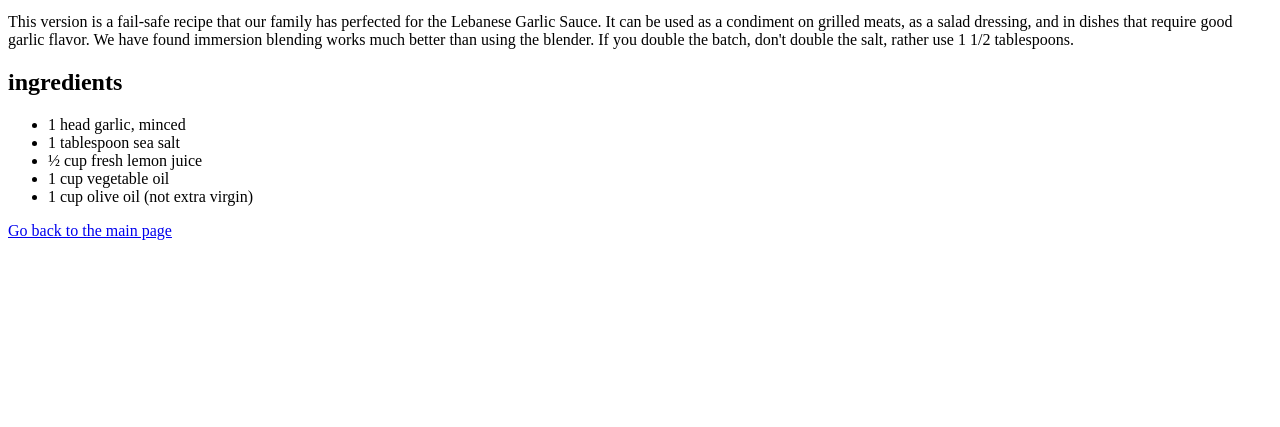
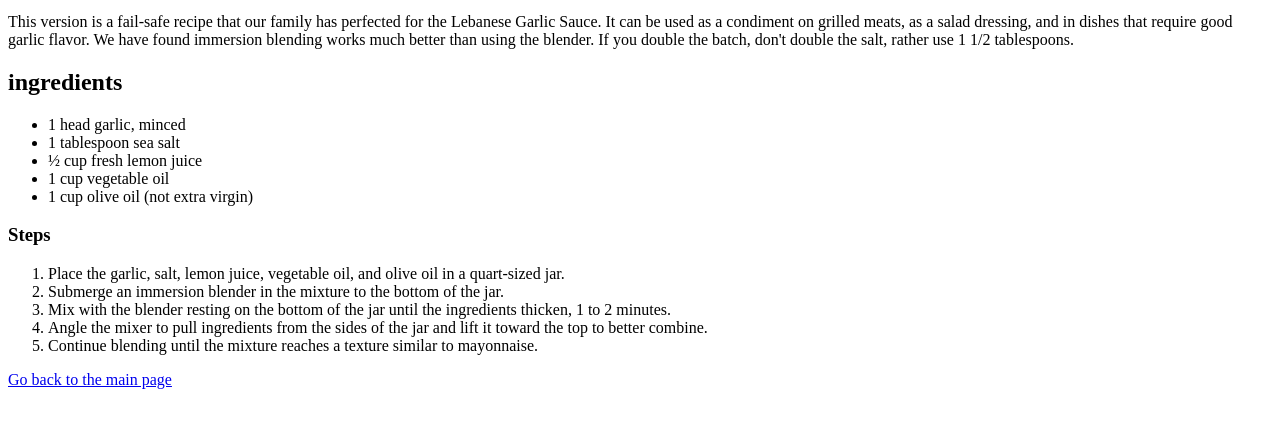
Before and after one commit to isaias3121/odin-recipes, a plain HTML site: page recipes/thick-style-lebanese-garlic-sauce.html in a window 1280 px wide. Shown: the part 101-528 px from the top of the page. Drawn offline with Linux system fonts and the light colour scheme.

Commit message:
add steps

```diff
--- a/recipes/thick-style-lebanese-garlic-sauce.html
+++ b/recipes/thick-style-lebanese-garlic-sauce.html
@@ -27,6 +27,30 @@
 			<li>1 cup olive oil (not extra virgin)</li>
 		</ul>
 
+		<h3>Steps</h3>
+
+		<ol>
+			<li>
+				Place the garlic, salt, lemon juice, vegetable oil, and olive oil in a
+				quart-sized jar.
+			</li>
+			<li>
+				Submerge an immersion blender in the mixture to the bottom of the jar.
+			</li>
+			<li>
+				Mix with the blender resting on the bottom of the jar until the
+				ingredients thicken, 1 to 2 minutes.
+			</li>
+			<li>
+				Angle the mixer to pull ingredients from the sides of the jar and lift
+				it toward the top to better combine.
+			</li>
+			<li>
+				Continue blending until the mixture reaches a texture similar to
+				mayonnaise.
+			</li>
+		</ol>
+
 		<footer><a href="../index.html">Go back to the main page</a></footer>
 	</body>
 </html>
```
